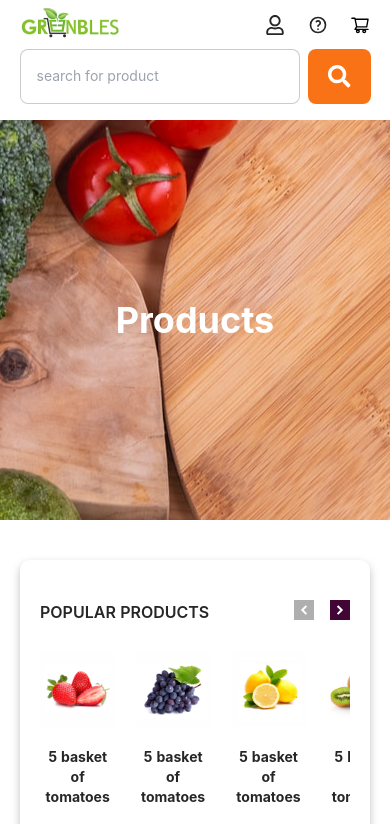
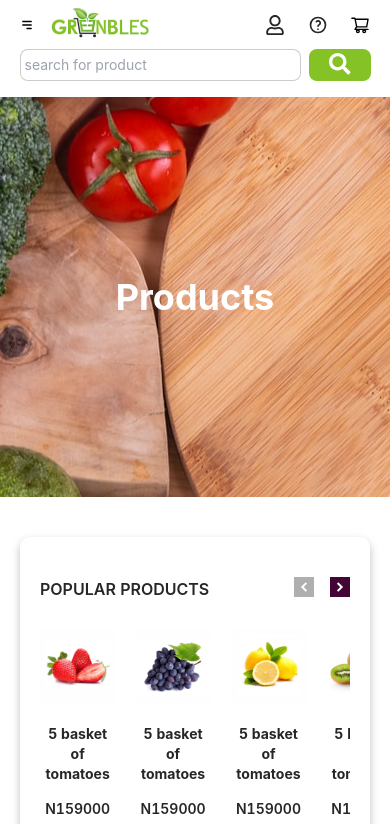
Before and after one commit to Paienobe/greenbles, a Next.js app: page /products in a window 390 px wide. Shown: the top 824 px of the page. Built offline with nearby package versions, Linux system fonts and the light colour scheme.

Commit message:
product nav edit

```diff
--- a/pages/cart.js
+++ b/pages/cart.js
@@ -31,7 +31,9 @@ const items = [
 const Cart = () => {
   return (
     <div>
-      <Header />
+      <div className='sm:px-[5%]'>
+        <Header />
+      </div>
       <div className='min-h-screen flex items-start justify-between bg-tahiti-uni py-20 px-14 sm:flex-col sm:px-4'>
         <div className='items-list w-[70%] bg-white p-4 rounded sm:w-full'>
           <h1 className='font-bold text-2xl'>
--- a/pages/checkout.js
+++ b/pages/checkout.js
@@ -4,7 +4,9 @@ import React from 'react'
 const Checkout = () => {
   return (
     <div>
-      <Header />
+      <div className='sm:px-[5%]'>
+        <Header />
+      </div>
       <div className='bg-tahiti-uni py-16 px-8 flex items-start justify-around sm:px-4 sm:flex-col'>
         <div className='w-[65%] bg-white p-8 py-4 pb-[4rem] shadow-lg rounded-lg sm:w-full'>
           <form>
--- a/pages/products.js
+++ b/pages/products.js
@@ -6,25 +6,46 @@ import { TbHelp } from 'react-icons/tb'
 import { AiFillCaretDown, AiOutlineShoppingCart } from 'react-icons/ai'
 import logo from '../public/assets/green-logo.png'
 import Image from 'next/image'
+import Header from '@/components/Header'
 
 function Products() {
   return (
     <div>
       <div className=' bg-white min-h-[40px] py-4 px-[5%] flex items-center justify-between sm:flex-wrap sm:py-2'>
-        <Image src={logo} />
+        <div className='sm:flex sm:items-center'>
+          <div className='hidden sm:block sm:mr-4'>
+            <svg
+              stroke='currentColor'
+              fill='currentColor'
+              stroke-width='0'
+              viewBox='0 0 20 20'
+              class='text-[#000]'
+              height='1em'
+              width='1em'
+              xmlns='http://www.w3.org/2000/svg'
+            >
+              <path
+                fill-rule='evenodd'
+                d='M3 5a1 1 0 011-1h12a1 1 0 110 2H4a1 1 0 01-1-1zM3 10a1 1 0 011-1h12a1 1 0 110 2H4a1 1 0 01-1-1zM9 15a1 1 0 011-1h6a1 1 0 110 2h-6a1 1 0 01-1-1z'
+                clip-rule='evenodd'
+              ></path>
+            </svg>
+          </div>
+          <Image src={logo} />
+        </div>
 
         <div className='w-[50%] flex items-stretch  sm:order-1 sm:w-full sm:my-2'>
           <input
             type='text'
-            className='w-full p-4 py-2 border border-black border-opacity-20 rounded-lg'
+            className='w-full p-4 py-2 border border-black border-opacity-20 rounded-lg sm:p-1'
             placeholder='search for product'
           />
-          <div className='bg-orange-500 p-4 px-5 ml-2 flex item-center justify-center rounded-lg'>
-            <FaSearch className='text-white' size={22.5} />
+          <div className='bg-tahiti p-4 px-5 ml-2 flex item-center justify-center rounded-lg sm:py-1'>
+            <FaSearch className='text-white' size={21.5} />
           </div>
         </div>
 
-        <div className='flex items-center justify-between w-[30%]'>
+        <div className='flex items-center justify-between w-[30%] '>
           <div className='flex items-center'>
             <FaRegUser size={20} />
             <span className='mx-2 font-bold sm:hidden'>Account</span>
```
